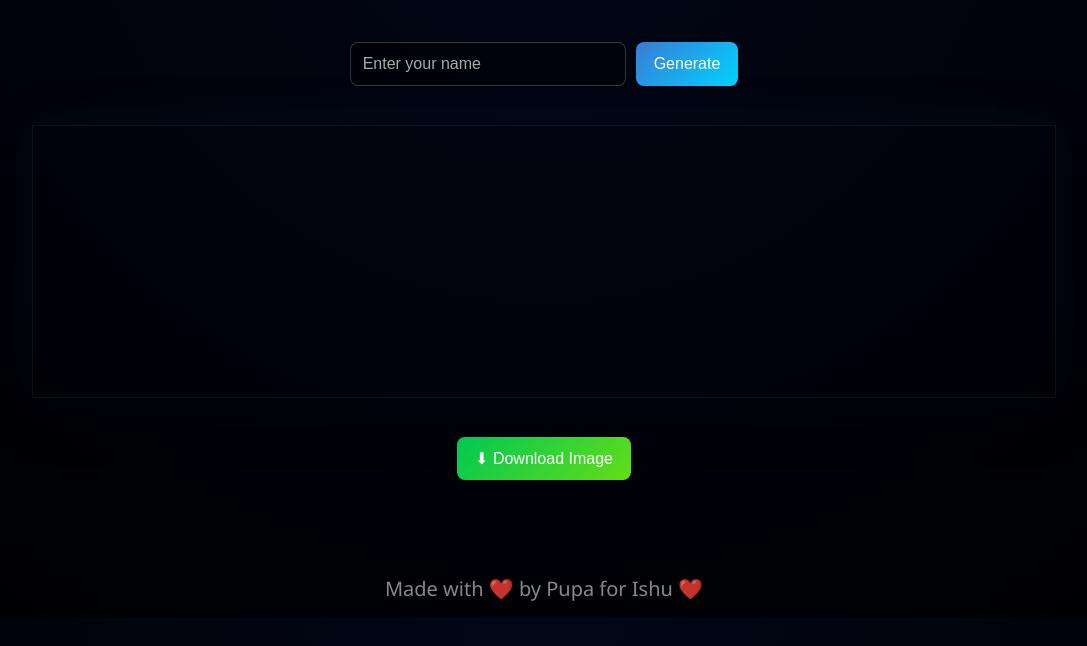
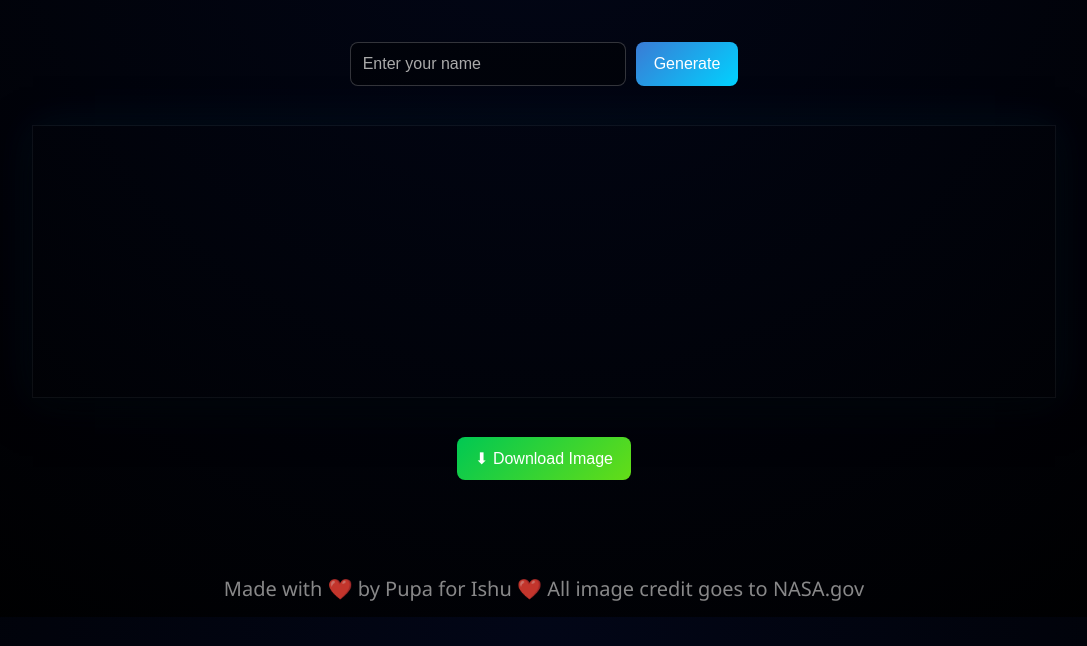
Before and after one commit to debanjan1309/NameSat, a plain HTML site: page index.html in a window 1280 px wide. Shown: the part 154-800 px from the top of the page, without its empty margins (96-1183 px from the left). Drawn offline with Linux system fonts and the light colour scheme.

Commit message:
Add image credit to footer in index.html
Added image credit to footer.

```diff
--- a/index.html
+++ b/index.html
@@ -39,6 +39,7 @@
 </body>
 <footer class="footer">
     Made with ❤️ by Pupa for Ishu ❤️
+    All image credit goes to NASA.gov
 </footer>
 
 </html>
```
